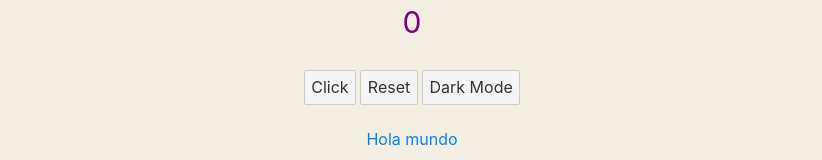
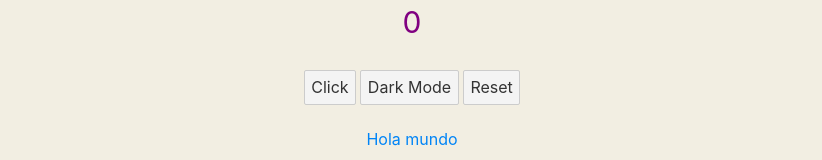
Before and after one commit to jorgedeltoro111/course-svelte, a Svelte app: page / in a window 1280 px wide. Shown: the part 249-409 px from the top of the page, without its empty margins (228-1050 px from the left). Built offline with nearby package versions, Linux system fonts and the light colour scheme.

Commit message:
Creating a new button component

```diff
--- a/src/components/About.svelte
+++ b/src/components/About.svelte
@@ -1,4 +1,5 @@
 <script>
+    import Button from './Button.svelte';
     let someText = `Frontend developer at platzi`;
     let count = 0;
     let styles = { darkMode: false};
@@ -34,7 +35,20 @@
         </p>
     {/if}
     <p>{count}</p>
-    <button on:click={handleClick}>Click</button>
-    <button on:click={reset}>Reset</button>
-    <button on:click={toggle}>Dark Mode</button>
+
+    <Button
+        text="Click"
+        count={count}
+        on:click={handleClick}
+    />
+    <Button
+        text="Dark Mode"
+        on:click={toggle}
+    />
+    <Button
+        text="Reset"
+        on:click={reset}
+    />
+
+
 </div>
--- /dev/null
+++ b/src/components/Button.svelte
@@ -0,0 +1,9 @@
+<script>
+    export let count = 0;
+    export let text;
+</script>
+
+<button on:click>
+    {text}
+    {count === 0 ? '' : count}
+</button>
```
